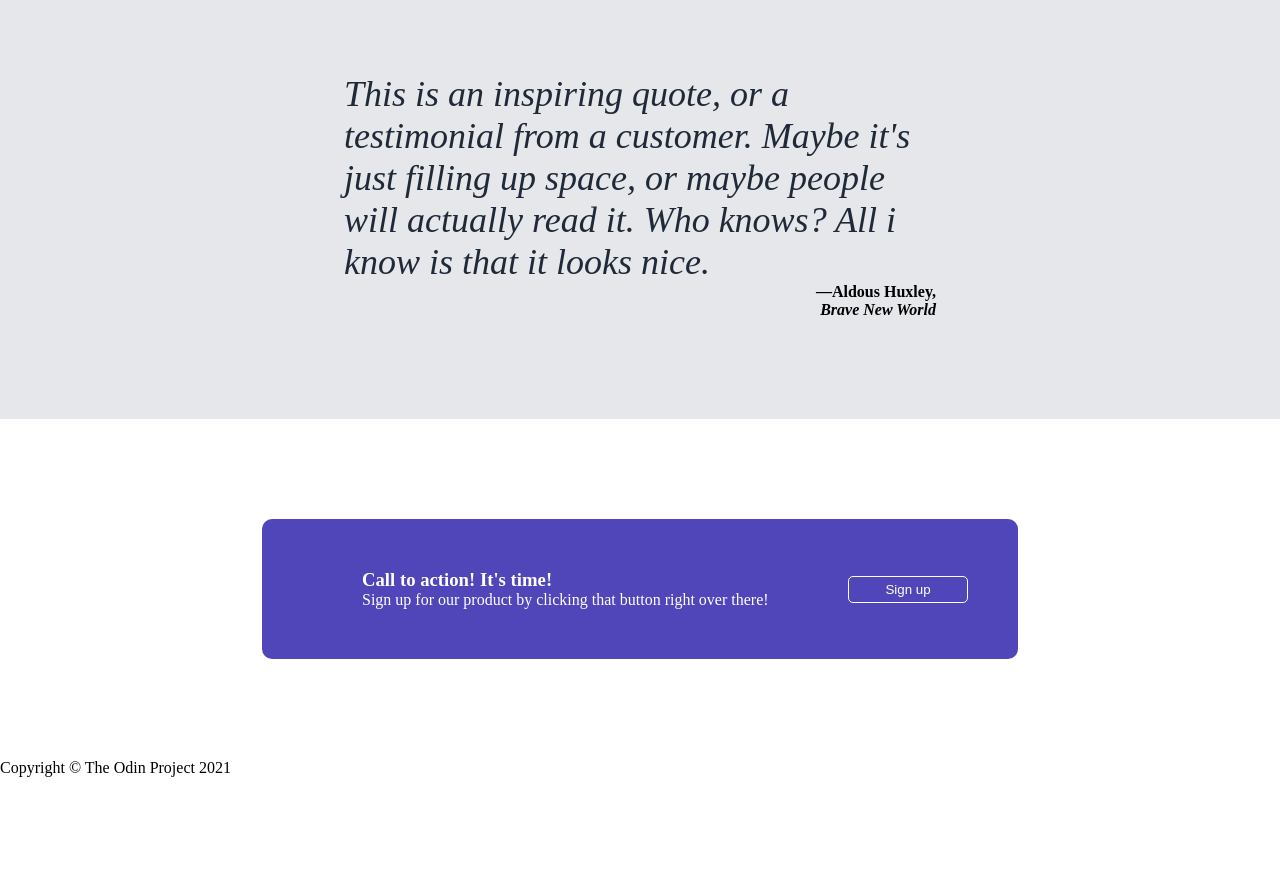
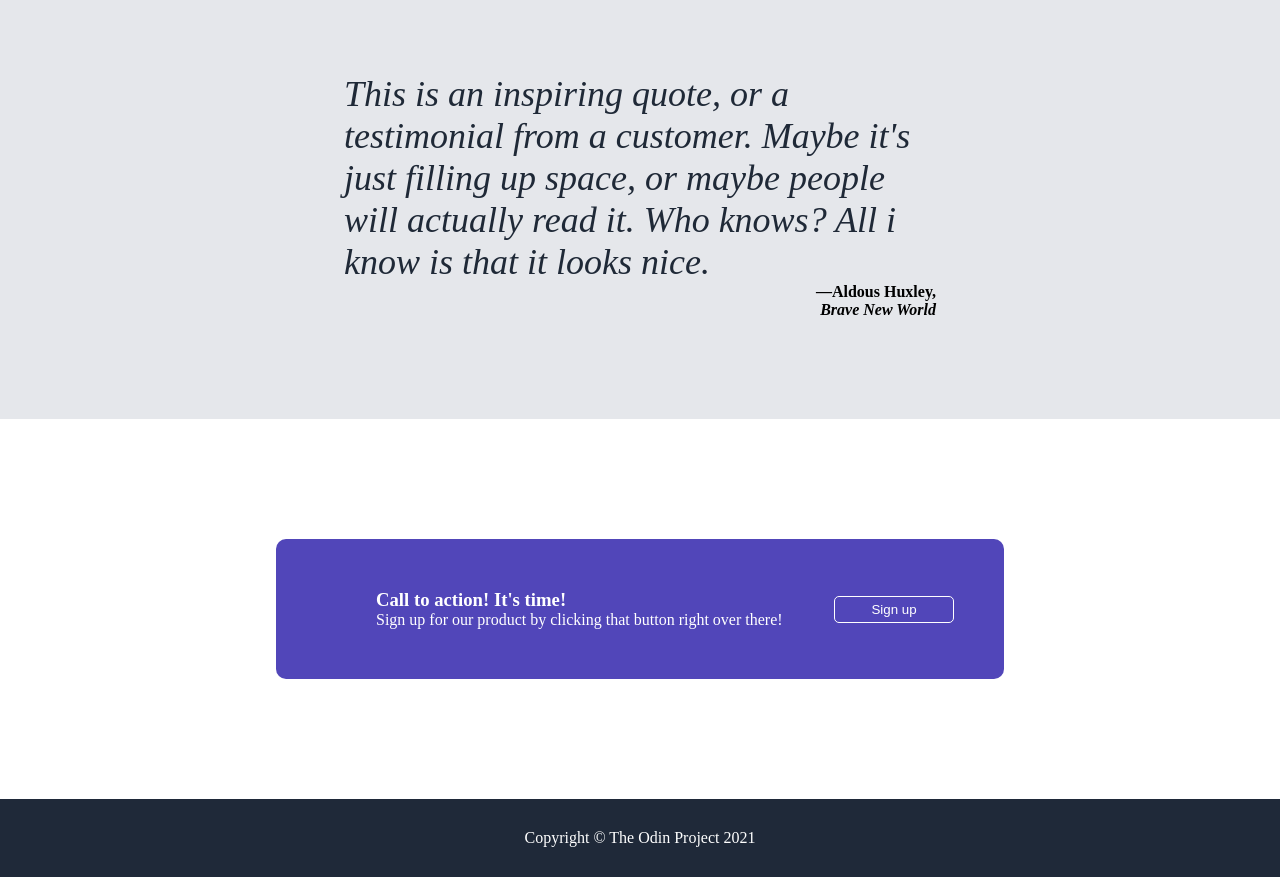
Before and after one commit to Dmnoiik/landing-page, a plain HTML site: page index.html in a window 1280 px wide. Shown: the part 1045-1922 px from the top of the page. Before the commit the page ends 1822 px from the top, so only its background shows below. Drawn offline with Linux system fonts and the light colour scheme.

Commit message:
finish project

```diff
--- a/style.css
+++ b/style.css
@@ -14,7 +14,7 @@
 }
 
 /* first section */
-.firstSection {
+.firstSection, footer {
     background: #1F2939;
 
 }
@@ -126,7 +126,7 @@ figure figcaption {
 /* forth section */
 
 .forthSection {
-    padding: 100px;
+    padding: 120px;
 }
 .lastContainer {
     padding: 50px;
@@ -149,3 +149,13 @@ figure figcaption {
     border-radius: 5px;
     padding: 5px;
 }
+/* footer */
+footer {
+padding: 30px;
+display: flex;
+justify-content: center;
+align-items: center;
+}
+footer p {
+    color: white;
+}
```
